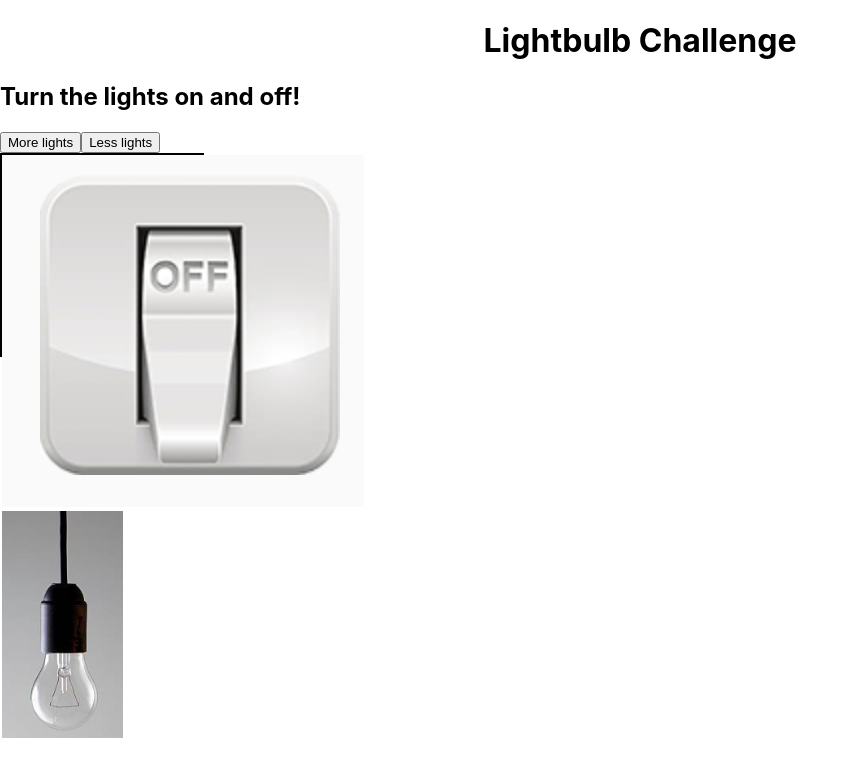
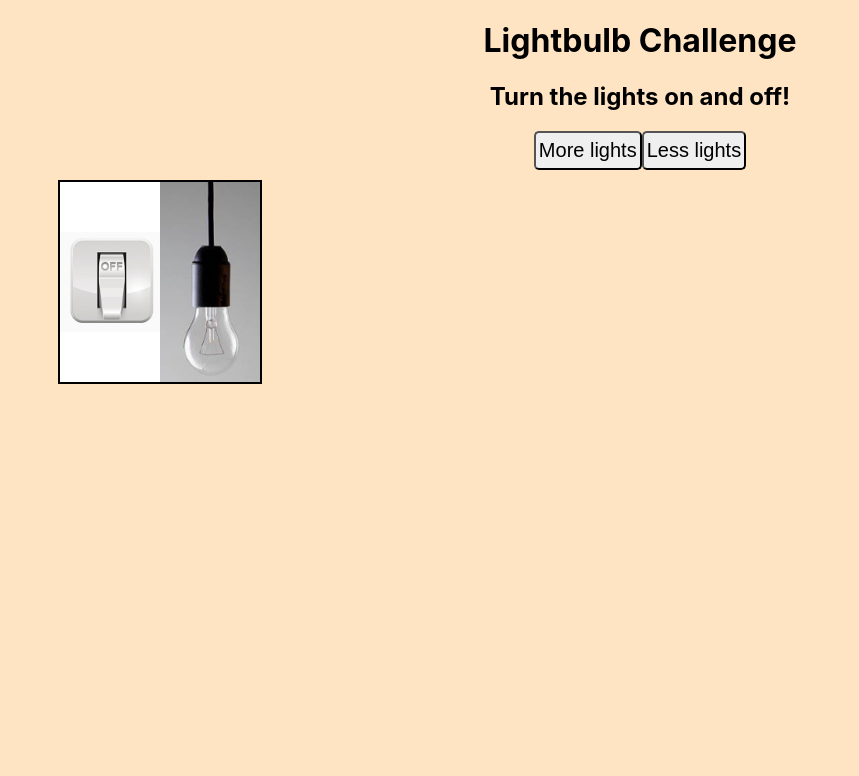
Before and after one commit to learn-academy-2022-hotel/lightbulb-SunkissedQueen, a React (Create React App) app: page / in a window 1280 px wide. Both pictures are taken after a click on the button "More lights". Shown: the top 776 px of the page, without its empty margins (0-859 px from the left). Built offline with nearby package versions, Linux system fonts and the light colour scheme; the HTML template or start-up script is replaced by a standard one.

Commit message:
styling for buttons and component calls

```diff
--- a/src/App.css
+++ b/src/App.css
@@ -1,4 +1,4 @@
-h1 {
+h1, h2 {
   text-align: center;
 }
 
@@ -8,6 +8,38 @@ h1 {
   height: 200px;
 }
 
+.col {
+  float: left;
+  width: 25%;
+  padding: 10px 0;
+}
+
 img {
+  width:75px;
+  height: 100px;
+}
 
+button {
+  cursor: pointer;
+  border-radius: 5px;
+  text-align: center;
+  font-size: 20px;
+  padding: 6px 3px;
 }
+
+button:hover {
+  background-color: black;
+  color: bisque;
+  font-weight: bold;
+}
+
+.center, .lightbulb {
+  display: flex;
+  justify-content: center;
+  align-items: center;
+  margin: 0 auto;
+}
+
+body {
+  background-color: bisque;
+}
--- a/src/App.js
+++ b/src/App.js
@@ -3,7 +3,6 @@ import "./App.css"
 import Bulb from "./components/Bulb"
 
 const App = () => {
-
   return (
     <>
       <h1>Lightbulb Challenge</h1>
--- a/src/components/Bulb.js
+++ b/src/components/Bulb.js
@@ -14,11 +14,18 @@ const Bulb = (props) => {
 
   return (
     <>
-      <button onClick={addLight}>More lights</button>
-      <button onClick={removeLight}>Less lights</button>
-      {extraLight.map((value) => {
+      <div className="center">
+        <button onClick={addLight}>More lights</button>
+        <button onClick={removeLight}>Less lights</button>
+      </div>
+      {extraLight.map((value, index) => {
         return(
-          <LightSwitch />
+          <div
+            key={index}
+            className="col"
+          >
+            <LightSwitch />
+          </div>
         )
       })}
     </>
--- a/src/components/LightSwitch.js
+++ b/src/components/LightSwitch.js
@@ -26,17 +26,19 @@ const LightSwitch = (props) => {
         className="lightbulb"
         onClick={lightsOnOff}
         style={{
-          backgroundColor: switchOnOff ? "yellow" : "white",
+          backgroundColor: switchOnOff ? "bisque" : "white",
         }}
       >
         {props.status}
         <img
           src={switchOnOff ? SwitchImage2 : SwitchImage1}
           alt="image of light switch"
+          style={{ width: 100, height: 100 }}
         />
         <img
           src={switchOnOff ? LightImage2 : LightImage1}
           alt="image of light bulb"
+          style={{ width: 100, height: 200 }}
         />
       </div>
     </>
```
Also changed, not shown: 1 other file (tests, documents, lock files or other folders).
